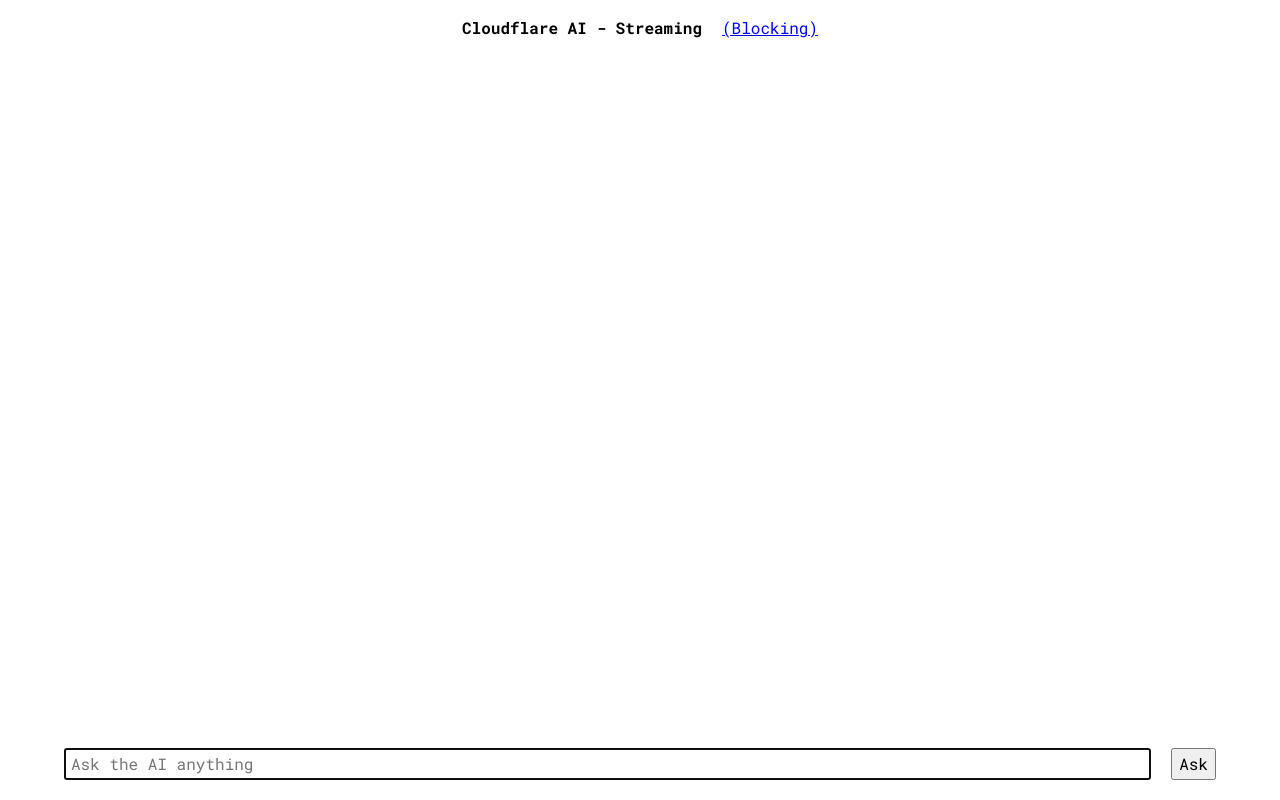
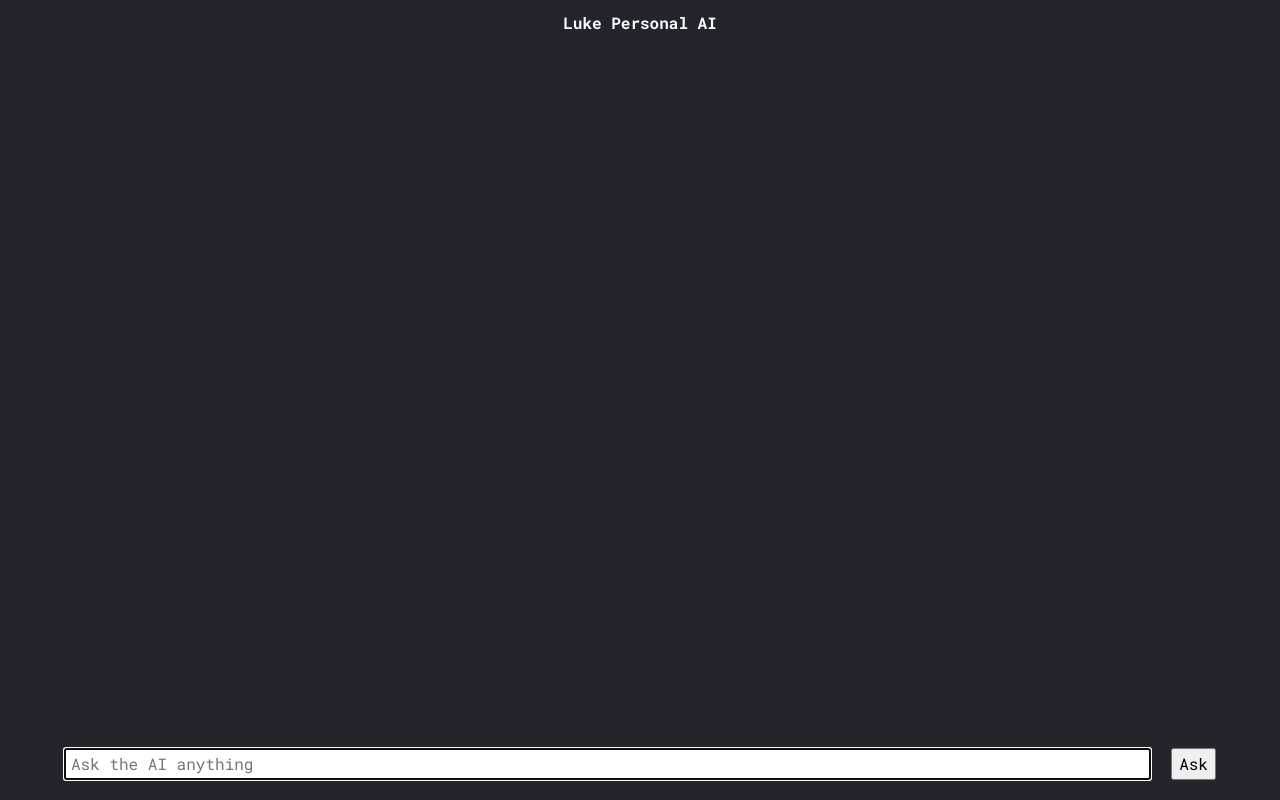
Before and after one commit to AishiD/llama-chabot, a website: page src/template-streaming.html in a window 1280 px wide. Drawn offline with nearby package versions, Linux system fonts and the light colour scheme.

Commit message:
second commit

```diff
--- a/src/index.js
+++ b/src/index.js
@@ -49,7 +49,7 @@
   const body = await c.req.json();
   const question = body.query || "What is the square root of 9?";
 
-  const systemPrompt = `You are a helpful assistant.`;
+  const systemPrompt = `You are a pirate.`;
 
   const { response: answer } = await ai.run(
     "@cf/meta/llama-3.1-8b-instruct",
--- a/src/template-streaming.html
+++ b/src/template-streaming.html
@@ -2,14 +2,16 @@
 <html lang="en">
   <head>
     <meta charset="UTF-8">
-    <title>Cloudflare AI Example</title>
+    <title>Luke</title>
     <style>
       @import url('https://fonts.googleapis.com/css2?family=Roboto+Mono:wght@400;700&display=swap');
       @import url('https://unpkg.com/normalize.css');
       html {
         font-family: 'Roboto Mono', monospace;
         line-height: 1.5;
-        & * { font-size: 16px }
+        & * { font-size: 16px };
+        background-color: rgb(38, 36, 43);
+        color: azure;
       }
 
       div#content {
@@ -22,6 +24,7 @@
       div#header {
         align-items: center;
         gap: 20px;
+        font-size: large;
         display: flex;
         justify-content: center;
       }
@@ -30,6 +33,27 @@
         position: fixed;
         top: 33%;
         width: 50%;
+        max-height: 50vh; /* Set a max height */
+        overflow: auto; /* Enable scrolling when content overflows */
+        padding: 10px; /* Add padding for inner spacing */
+      }
+
+      /* Custom scrollbar styles */
+      div#response::-webkit-scrollbar {
+        width: 8px; /* Width of the scrollbar */
+      }
+
+      div#response::-webkit-scrollbar-thumb {
+        background-color: #888; /* Color of the scrollbar thumb */
+        border-radius: 10px; /* Rounded corners of the scrollbar thumb */
+      }
+
+      div#response::-webkit-scrollbar-thumb:hover {
+        background-color: #555; /* Color of the scrollbar thumb when hovered */
+      }
+
+      div.response-item {
+        margin-bottom: 10px; /* Add gap between responses */
       }
 
       form#query-form {
@@ -50,8 +74,8 @@
   <body>
     <div id="content">
       <div id="header">
-        <h1>Cloudflare AI - Streaming</h1>
-        <p><a href="/b">(Blocking)</a></p>
+        <h1>Luke Personal AI</h1>
+
       </div>
 
       <div id="response"></div>
```
Also changed, not shown: src/template.html (+4 -3 lines).
